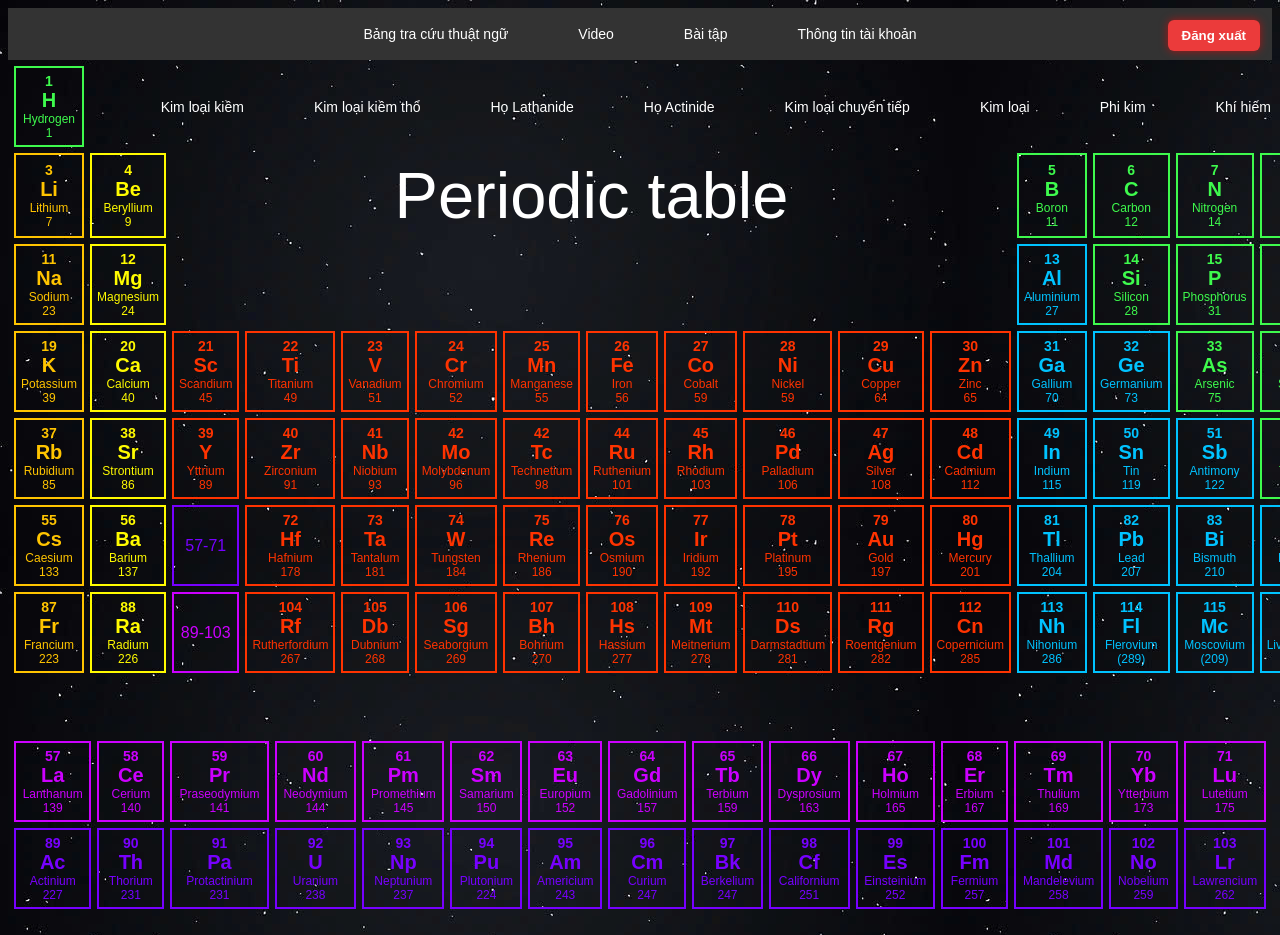
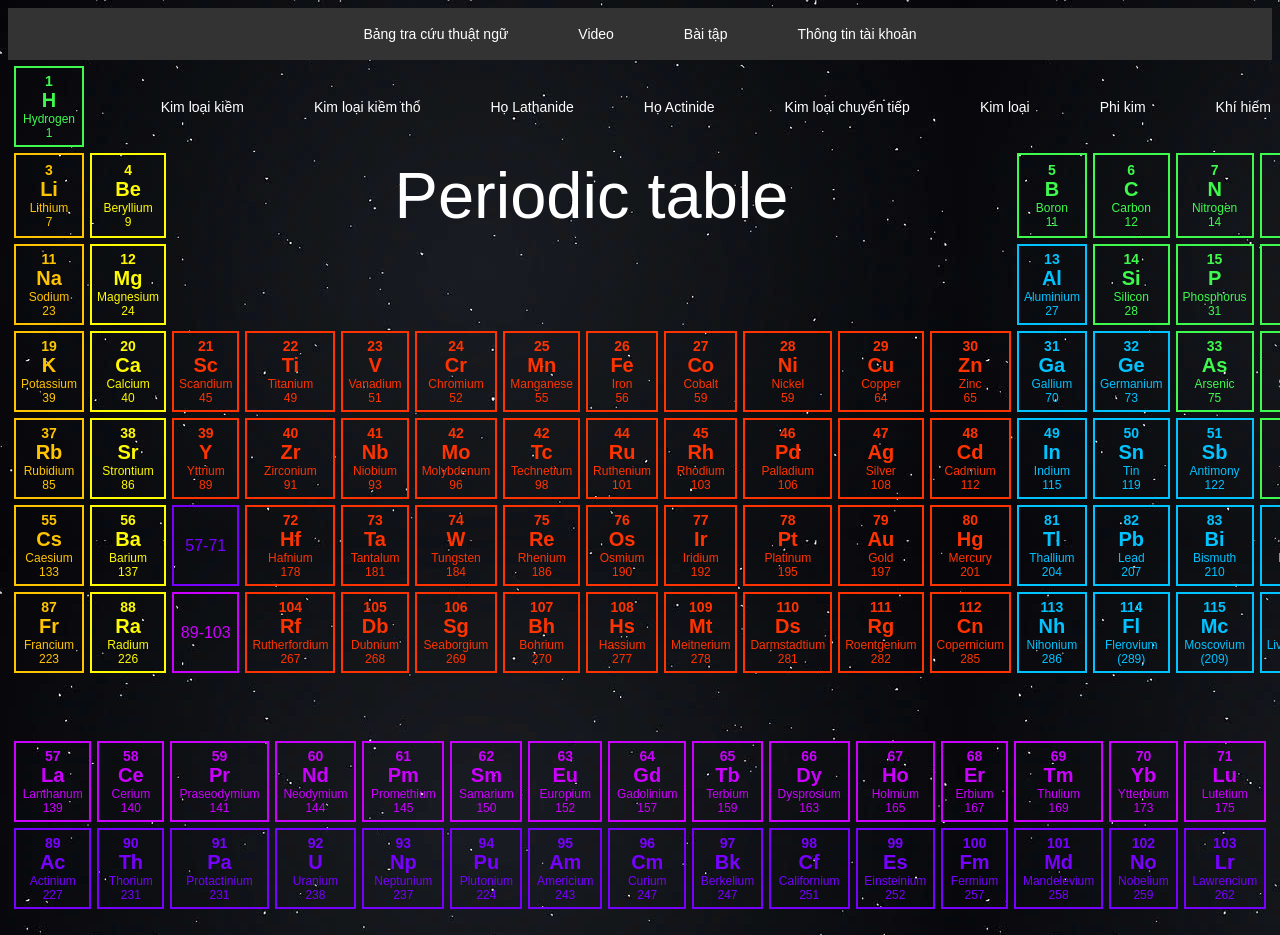
Before and after one commit to tienlongCVA/periodic-table, a website: page docs/index.html in a window 1280 px wide. Shown: the top 935 px of the page. Drawn offline with Linux system fonts and the light colour scheme.

Commit message:
bo nut dang xuat

```diff
--- a/docs/index.html
+++ b/docs/index.html
@@ -62,7 +62,9 @@
                 <li><a class="vien-unknow"  href="video/video.html">Video</a></li>
                 <li><a class="vien-unknow"  href="baitap/baitap.html">Bài tập</a></li>
                 <li><a class="vien-unknow"  href="thongtintaikhoan/thongtintaikhoan.html">Thông tin tài khoản</a></li>
-                <button id="logoutBtn">Đăng xuất</button>
+
+                <!-- TẠM BỎ LOGIN -->
+                <!--  <button id="logoutBtn">Đăng xuất</button>  -->
 
             </ul>
         </nav>
```
